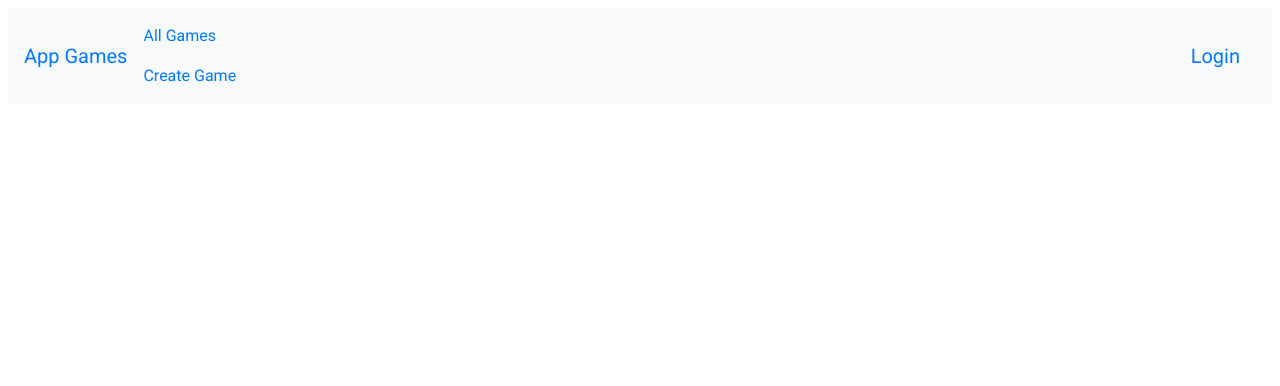
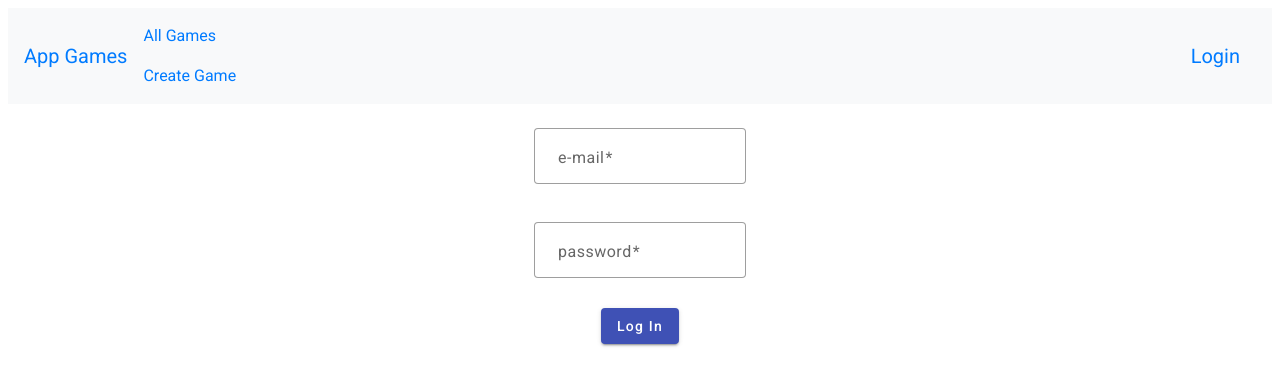
Before and after one commit to JaimeSalas/starting-with-angular, an Angular app in the folder game-catalog/: page /login in a window 1280 px wide. Before the commit this address led to /. Shown: the top 386 px of the page. Built offline with nearby package versions, Linux system fonts and the light colour scheme.

Commit message:
added form login

```diff
--- a/game-catalog/src/app/app.module.ts
+++ b/game-catalog/src/app/app.module.ts
@@ -14,6 +14,8 @@ import { CreateSellerComponent } from './seller/create-seller.component';
 import { SellerCategoryService } from './services/seller-category.service';
 import { NavbarComponent } from './shell/navbar.component';
 import { BrowserAnimationsModule } from '@angular/platform-browser/animations';
+
+import { UserModule } from './user/user.module';
 
 // ngModel
 // ngForm
@@ -32,6 +34,7 @@ import { BrowserAnimationsModule } from '@angular/platform-browser/animations';
     FormsModule,
     ReactiveFormsModule,
     RouterModule.forRoot(appRoutes),
+    UserModule,
     BrowserAnimationsModule
   ],
   providers: [
--- a/game-catalog/src/app/app.routes.ts
+++ b/game-catalog/src/app/app.routes.ts
@@ -2,8 +2,10 @@ import { Routes } from '@angular/router';
 import { CreateGameComponent } from './game/create-game.component';
 import { GameListComponent } from './game/game-list.component';
 import { CreateSellerComponent } from './seller/create-seller.component';
+import { LoginComponent } from './user/login/login.component';
 
 export const appRoutes: Routes = [
+  { path: 'login', component: LoginComponent },
   { path: 'games', component: GameListComponent },
   { path: 'games/new', component: CreateGameComponent },
   { path: 'sellers/new', component: CreateSellerComponent },
--- /dev/null
+++ b/game-catalog/src/app/user/login/login.component.css
@@ -0,0 +1,6 @@
+.login-contaienr {
+    padding-top: 1rem;
+    display: flex;
+    flex-direction: column;
+    align-items: center;
+}
--- /dev/null
+++ b/game-catalog/src/app/user/login/login.component.html
@@ -0,0 +1,29 @@
+<form
+  [formGroup]="loginForm"
+  (submit)="submit(loginForm)"
+  class="login-contaienr"
+>
+  <div style="padding: 0.5rem">
+    <mat-form-field appearance="outline">
+      <mat-label>e-mail</mat-label>
+      <input matInput formControlName="email" />
+      <mat-error
+        *ngIf="loginForm.controls?.['email']?.touched && loginForm.controls?.['email']?.invalid"
+      >
+        <span *ngIf="loginForm.controls?.['email']?.errors?.['required']"
+          >Required</span
+        >
+        <span *ngIf="loginForm.controls?.['email']?.errors?.['pattern']"
+          >Email not valid</span
+        >
+      </mat-error>
+    </mat-form-field>
+  </div>
+  <div style="padding: 0.5rem">
+    <mat-form-field appearance="outline">
+      <mat-label>password</mat-label>
+      <input matInput formControlName="password" type="password" />
+    </mat-form-field>
+  </div>
+  <button mat-raised-button color="primary" type="submit">Log In</button>
+</form>
--- /dev/null
+++ b/game-catalog/src/app/user/login/login.component.ts
@@ -0,0 +1,25 @@
+import { Component, OnInit } from '@angular/core';
+import { FormGroup, FormBuilder, Validators } from '@angular/forms';
+
+@Component({
+  selector: 'app-login',
+  templateUrl: './login.component.html',
+  styleUrls: ['./login.component.css'],
+})
+export class LoginComponent implements OnInit {
+  loginForm!: FormGroup;
+  emailRegex = /^\w+([\.-]?\w+)*@\w+([\.-]?\w+)*(\.\w{2,3})+$/;
+
+  constructor(private formBuilder: FormBuilder) {}
+
+  submit(loginForm: any) {
+    console.log(loginForm);
+  }
+
+  ngOnInit(): void {
+    this.loginForm = this.formBuilder.group({
+      email: [null, [Validators.required, Validators.pattern(this.emailRegex)]],
+      password: [null, [Validators.required]],
+    });
+  }
+}
```
Also changed, not shown: game-catalog/src/app/user/user.module.ts (added, +11 -0 lines).
